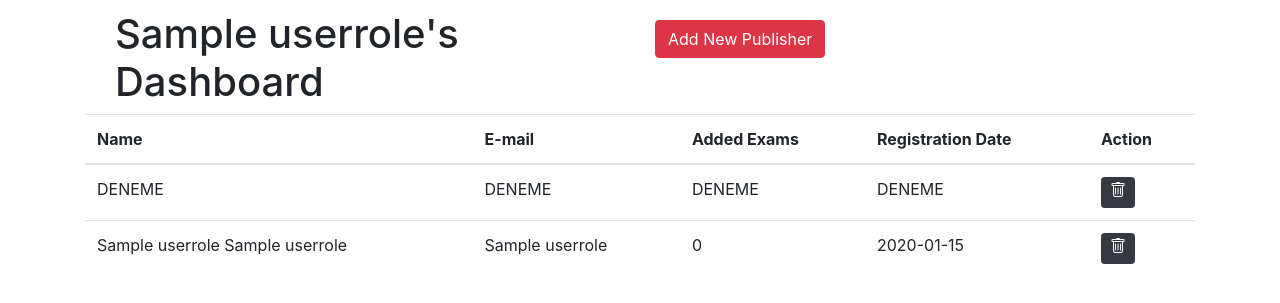
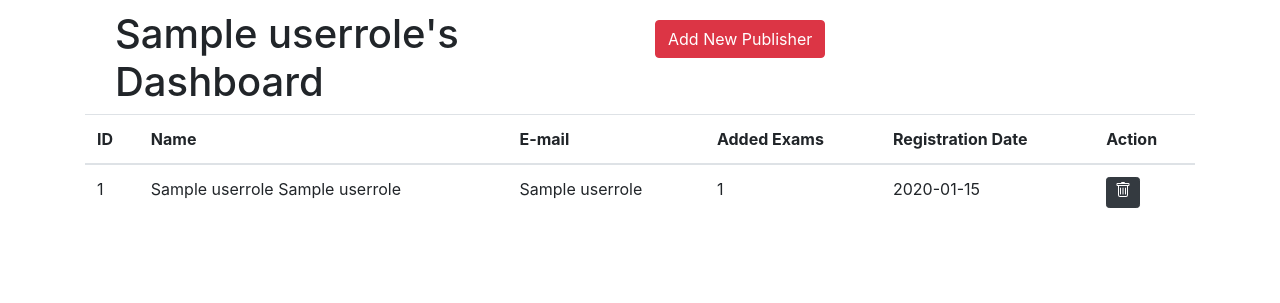
Before and after one commit to emekgozluklu/basarimapp, a Flask app: page /admin/dashboard in a window 1280 px wide. Shown: the part 56-359 px from the top of the page. Run offline with Flask 2, Linux system fonts and the light colour scheme; the visitor is signed in with stand-in values (Sample User, id 1); a database or web service that is not in the repository returns one stand-in record (values such as "Sample title"); some libraries are stand-ins or nearby versions.

Commit message:
add exam count to admin dashboard

```diff
--- a/basarimapp/admin.py
+++ b/basarimapp/admin.py
@@ -1,5 +1,5 @@
 from flask import Blueprint, flash, g, redirect, render_template, request, session, url_for
-from basarimapp.dbmanager import register_publisher, get_publishers, get_user_by_email
+from basarimapp.dbmanager import register_publisher, get_publishers, get_user_by_email, get_exams
 from basarimapp.auth import load_logged_in_user
 from basarimapp.forms import AddPublisherForm
 import functools
@@ -25,8 +25,11 @@ def admin_login_required(view):
 @admin_login_required
 def dashboard():
     publishers = get_publishers()
+    exam_count = dict()
+    for pub in publishers:
+        exam_count[pub[0]] = len(get_exams(pub[0]))  # get number of exams of the pub with id pub[0]
     load_logged_in_user()
-    return render_template('admin/dashboard.html', publishers=publishers)
+    return render_template('admin/dashboard.html', publishers=publishers, exam_count=exam_count)
 
 
 @bp.route('/add_publisher', methods=('GET', 'POST'))
--- a/basarimapp/templates/admin/dashboard.html
+++ b/basarimapp/templates/admin/dashboard.html
@@ -32,6 +32,7 @@ Admin Dashboard
 
     <thead>
         <tr>
+            <th>ID</th>
             <th>Name</th>
             <th>E-mail</th>
             <th>Added Exams</th>
@@ -41,25 +42,14 @@ Admin Dashboard
         </tr>
     </thead>
     <tbody>
-        <tr>
-            <td>DENEME</td>
-            <td>DENEME</td>
-            <td>DENEME</td>
-            <td>DENEME</td>
-            <td>
-                <a href="#" class="btn btn-dark btn-sm" role="button">
-                <svg xmlns="http://www.w3.org/2000/svg" width="16" height="16" fill="currentColor" class="bi bi-trash" viewBox="0 0 16 16">
-                  <path d="M5.5 5.5A.5.5 0 0 1 6 6v6a.5.5 0 0 1-1 0V6a.5.5 0 0 1 .5-.5zm2.5 0a.5.5 0 0 1 .5.5v6a.5.5 0 0 1-1 0V6a.5.5 0 0 1 .5-.5zm3 .5a.5.5 0 0 0-1 0v6a.5.5 0 0 0 1 0V6z"/>
-                  <path fill-rule="evenodd" d="M14.5 3a1 1 0 0 1-1 1H13v9a2 2 0 0 1-2 2H5a2 2 0 0 1-2-2V4h-.5a1 1 0 0 1-1-1V2a1 1 0 0 1 1-1H6a1 1 0 0 1 1-1h2a1 1 0 0 1 1 1h3.5a1 1 0 0 1 1 1v1zM4.118 4L4 4.059V13a1 1 0 0 0 1 1h6a1 1 0 0 0 1-1V4.059L11.882 4H4.118zM2.5 3V2h11v1h-11z"/>
-                </svg>
-                </a>
-            </td>
-        </tr>
+
     {% for pub in publishers %}
         <tr>
+            {% set pub_id = pub[0] %}
+            <td>{{ pub_id }}</td>
             <td>{{ pub[1] + " " + pub[2] }}</td>
             <td>{{ pub[3] }}</td>
-            <td>0</td>
+            <td>{{ exam_count[pub_id] }}</td>
             <td>{{ pub[8].strftime("%d-%m-%Y %H:%M") }}</td>
             <td>
                 <a href="{{ '/admin/delete_pub/%d' %pub[0] }}" class="btn btn-dark btn-sm" role="button">
```
